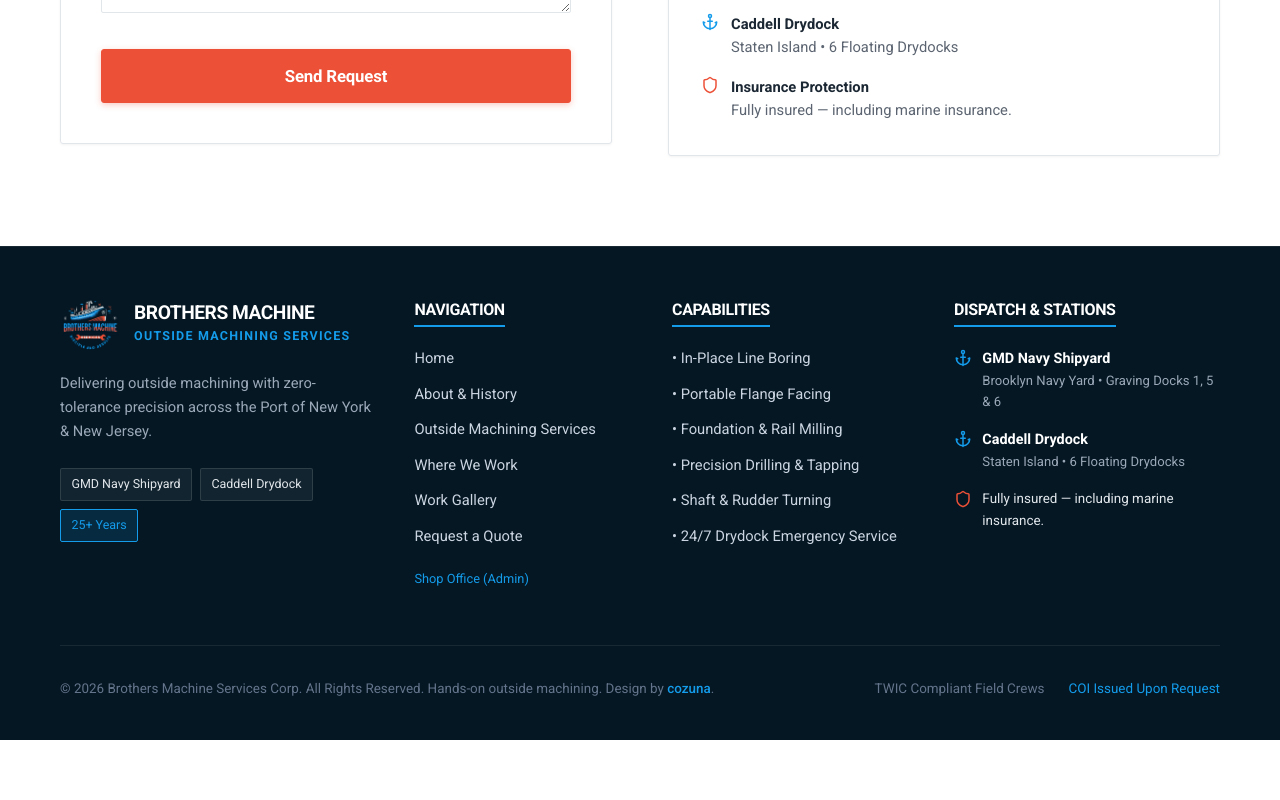
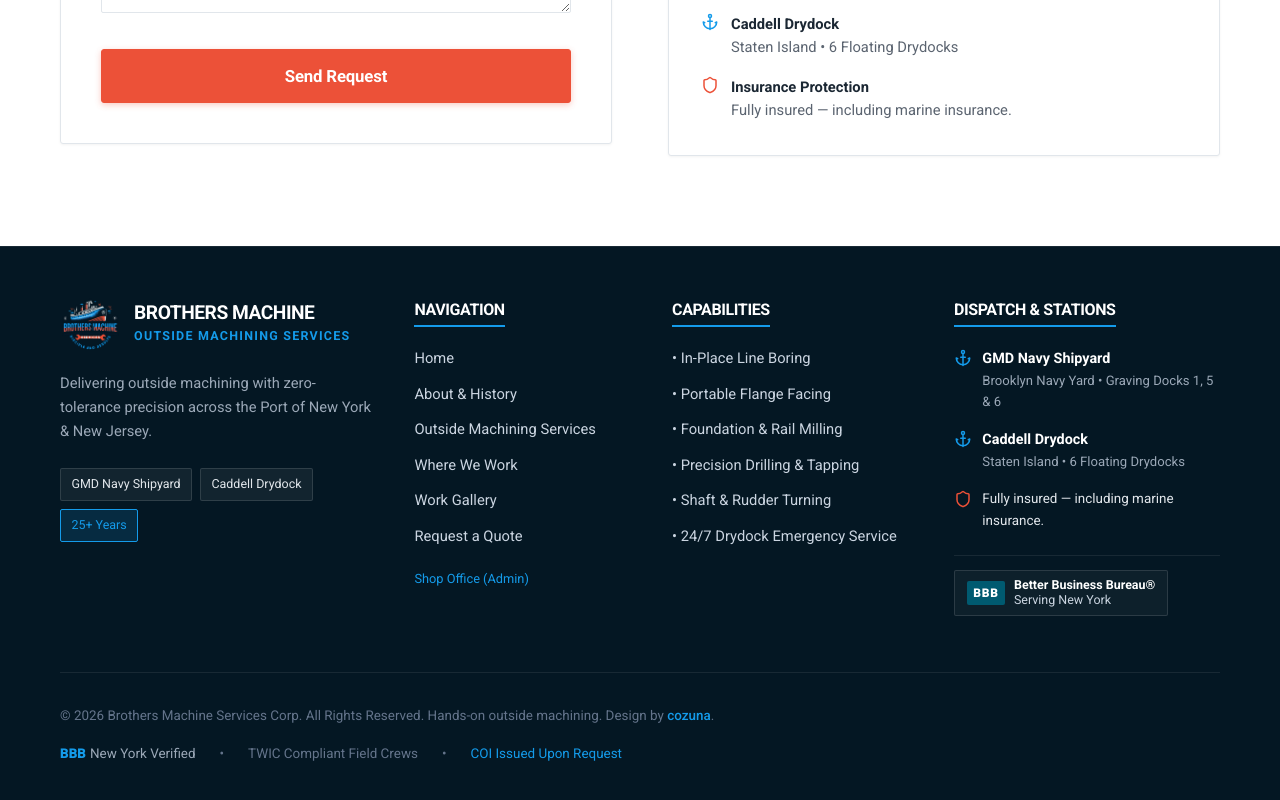
Before and after one commit to cozunap/brothers-machine-services, a React (Vite) app in the folder frontend/: page /contact in a window 1280 px wide. Shown: the part 1115-1915 px from the top of the page. Before the commit the page ends 1855 px from the top, so only its background shows below. Built offline with nearby package versions, Linux system fonts and the light colour scheme; no server answers.

Commit message:
feat(footer): add Better Business Bureau (BBB) New York verification badge and trust link

```diff
--- a/frontend/src/components/Footer.tsx
+++ b/frontend/src/components/Footer.tsx
@@ -96,6 +96,33 @@
                   {settings.insurance_line}
                 </div>
               </div>
+              <div style={{ marginTop: '0.5rem', paddingTop: '0.85rem', borderTop: '1px solid rgba(255,255,255,0.08)' }}>
+                <a
+                  href="https://www.bbb.org/us/ny"
+                  target="_blank"
+                  rel="noopener noreferrer"
+                  style={{
+                    display: 'inline-flex',
+                    alignItems: 'center',
+                    gap: '0.55rem',
+                    background: 'rgba(255, 255, 255, 0.04)',
+                    border: '1px solid rgba(255, 255, 255, 0.12)',
+                    padding: '0.45rem 0.75rem',
+                    borderRadius: 2,
+                    textDecoration: 'none',
+                    transition: 'var(--transition)'
+                  }}
+                  className="bbb-badge-link"
+                >
+                  <span style={{ fontWeight: 900, fontFamily: 'var(--font-heading)', letterSpacing: '0.06em', color: '#ffffff', background: '#005a70', padding: '0.15rem 0.4rem', borderRadius: 2, fontSize: '0.75rem' }}>
+                    BBB
+                  </span>
+                  <div style={{ fontSize: '0.78rem', color: '#cbd5e1', lineHeight: 1.2 }}>
+                    <strong style={{ color: '#ffffff', display: 'block' }}>Better Business Bureau&reg;</strong>
+                    <span>Serving New York</span>
+                  </div>
+                </a>
+              </div>
             </div>
           </div>
         </div>
@@ -115,8 +142,13 @@
           <div>
             &copy; {new Date().getFullYear()} Brothers Machine Services Corp. All Rights Reserved. Hands-on outside machining. Design by <a href="https://cozuna.com" target="_blank" rel="noopener noreferrer" style={{ color: 'var(--color-steel-blue)', textDecoration: 'none', fontWeight: 500 }}>cozuna</a>.
           </div>
-          <div style={{ display: 'flex', gap: '1.5rem' }}>
+          <div style={{ display: 'flex', gap: '1.5rem', alignItems: 'center', flexWrap: 'wrap' }}>
+            <a href="https://www.bbb.org/us/ny" target="_blank" rel="noopener noreferrer" style={{ color: '#9ba8b7', textDecoration: 'none', display: 'inline-flex', alignItems: 'center', gap: '4px' }}>
+              <span style={{ fontWeight: 800, color: 'var(--color-steel-blue)' }}>BBB</span> New York Verified
+            </a>
+            <span>•</span>
             <span>TWIC Compliant Field Crews</span>
+            <span>•</span>
             <Link to="/contact" style={{ color: 'var(--color-steel-blue)' }}>COI Issued Upon Request</Link>
           </div>
         </div>
```
Also changed, not shown: 4 other files (tests, documents, lock files or other folders).
